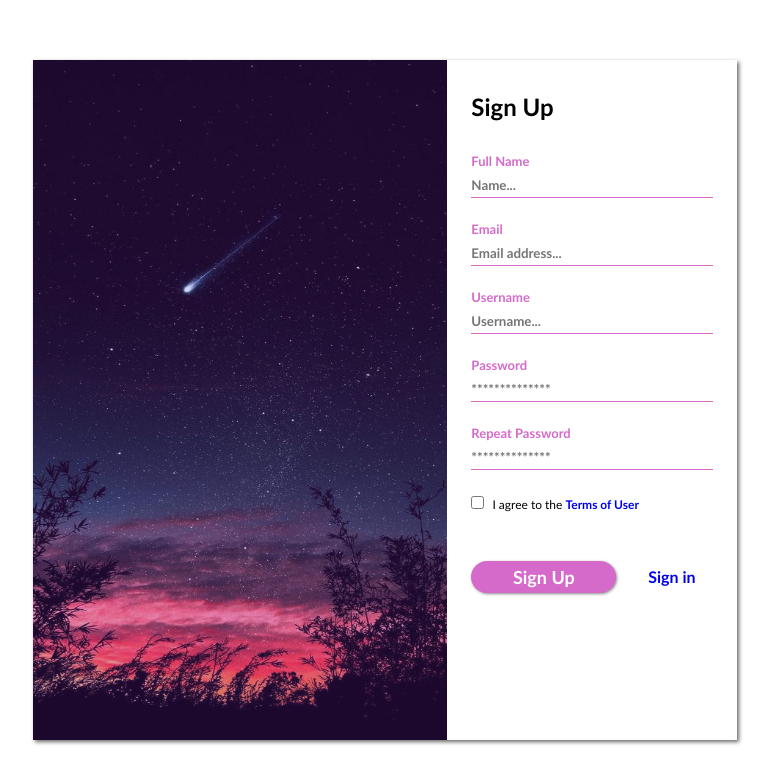
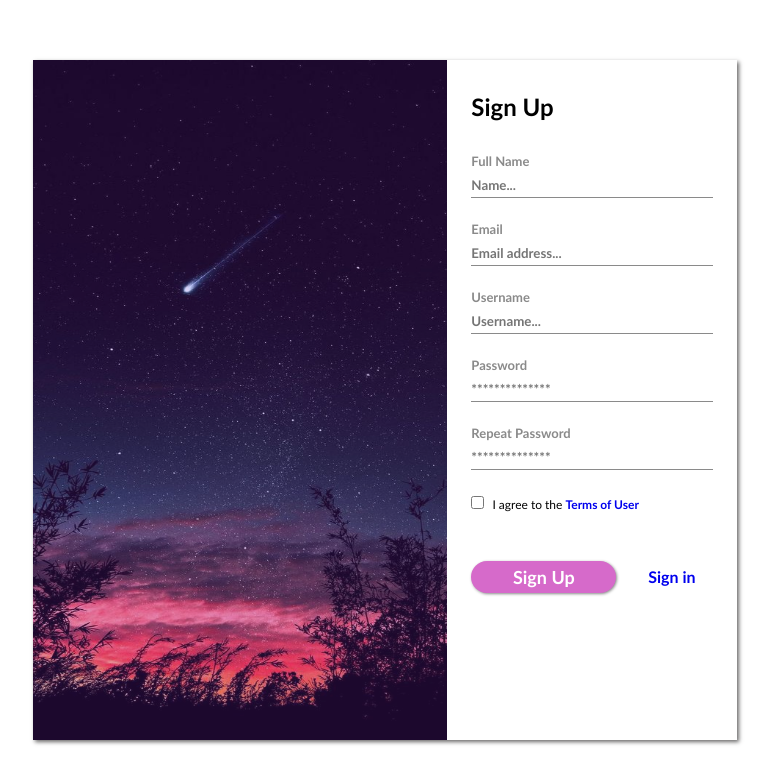
Before and after one commit to Ali-MHoseini/SignUp__Page, a plain HTML site: page index.html in a window 1280 px wide. Shown: the whole page, without its empty margins (255-1028 px from the left). Drawn offline with Linux system fonts and the light colour scheme.

```diff
--- a/assets/styles/styles.css
+++ b/assets/styles/styles.css
@@ -51,7 +51,7 @@ form {
     margin-bottom: 0.25rem;
     font-size: small;
     font-weight: bold;
-    color: rgb(214, 106, 202);
+    color: rgb(138, 138, 138);
     margin-bottom: 0.25rem;
 }
 
@@ -59,7 +59,7 @@ form {
     width: 100%;
     height: 60%;
     border: none;
-    border-bottom: 1px solid rgb(214, 106, 202);
+    border-bottom: 1px solid rgb(138, 138, 138);
     outline: none;
     font-weight: bold;
     color: rgba(0, 0, 0, 0.473);
```
